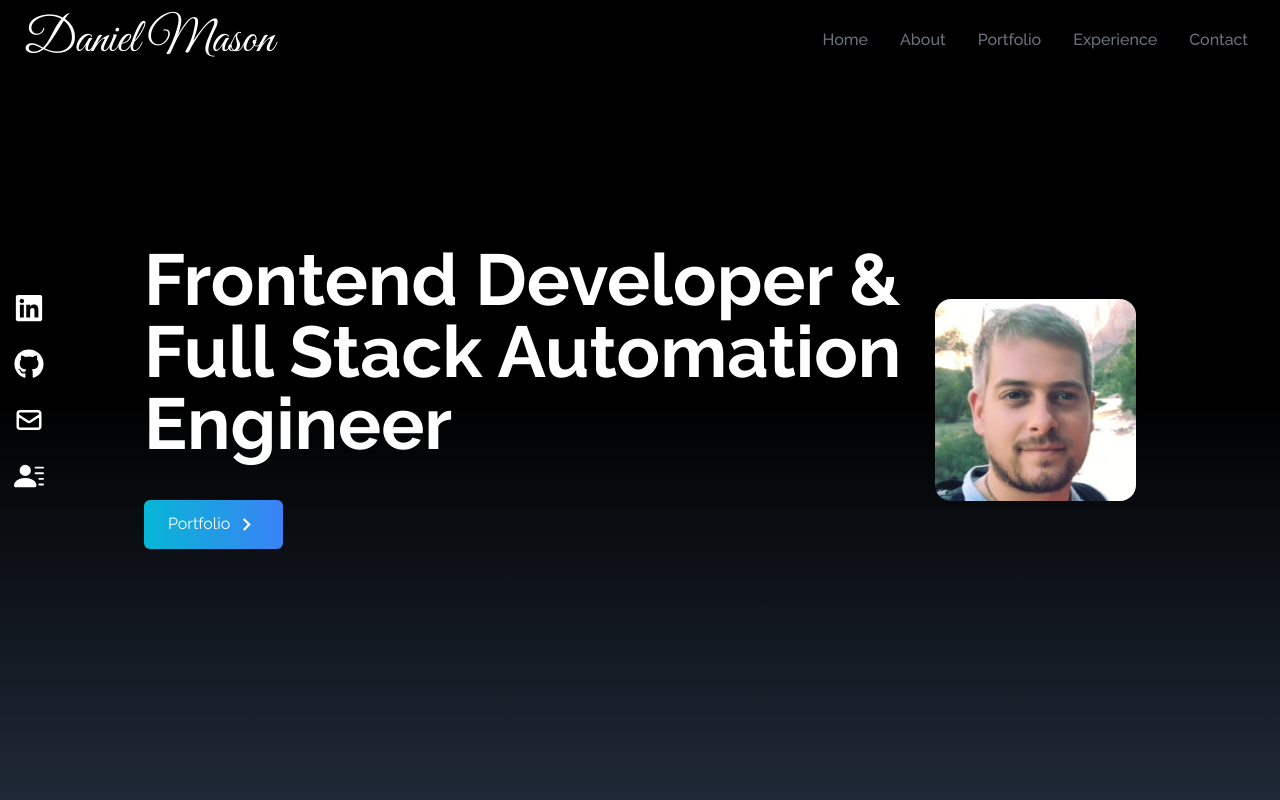
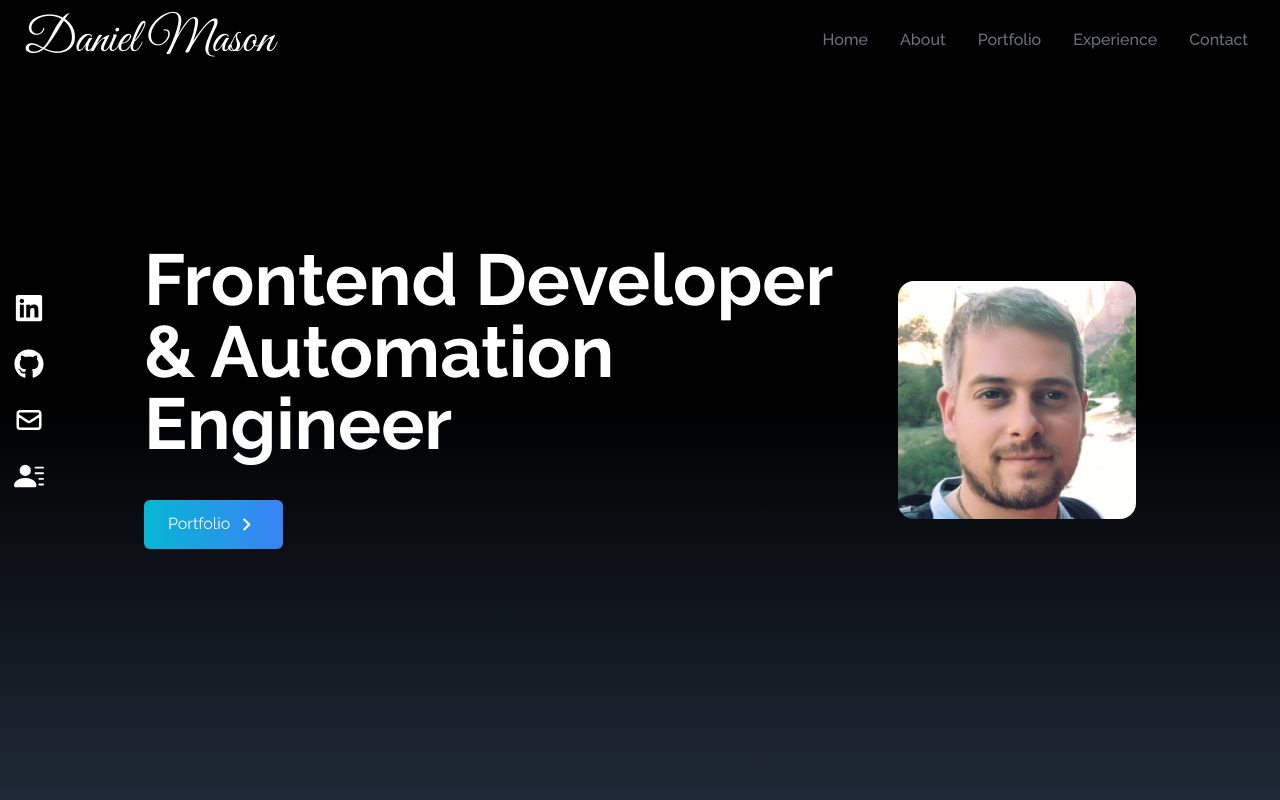
Before and after one commit to 108mason/dm-react-one-portfolio, a React (Create React App) app: page / in a window 1280 px wide. Shown: the top 800 px of the page. Built offline with nearby package versions, Linux system fonts and the light colour scheme.

Commit message:
Update Home.jsx

```diff
--- a/src/compenents/Home.jsx
+++ b/src/compenents/Home.jsx
@@ -11,7 +11,7 @@
      >
         <div className="max-w-screen-lg mx-auto flex flex-col items-center justify-center h-full px-4 md:flex-row ">
             <div className="flex flex-col justify-center h-full">
-                <h2 className="text-4xl sm:text-7xl font-bold text-white">Frontend Developer & Full Stack Automation Engineer</h2>
+                <h2 className="text-4xl sm:text-7xl font-bold text-white">Frontend Developer & Automation Engineer</h2>
 
 
                 <p className="text-gray-500 py-4 max-w-md"></p>
```
